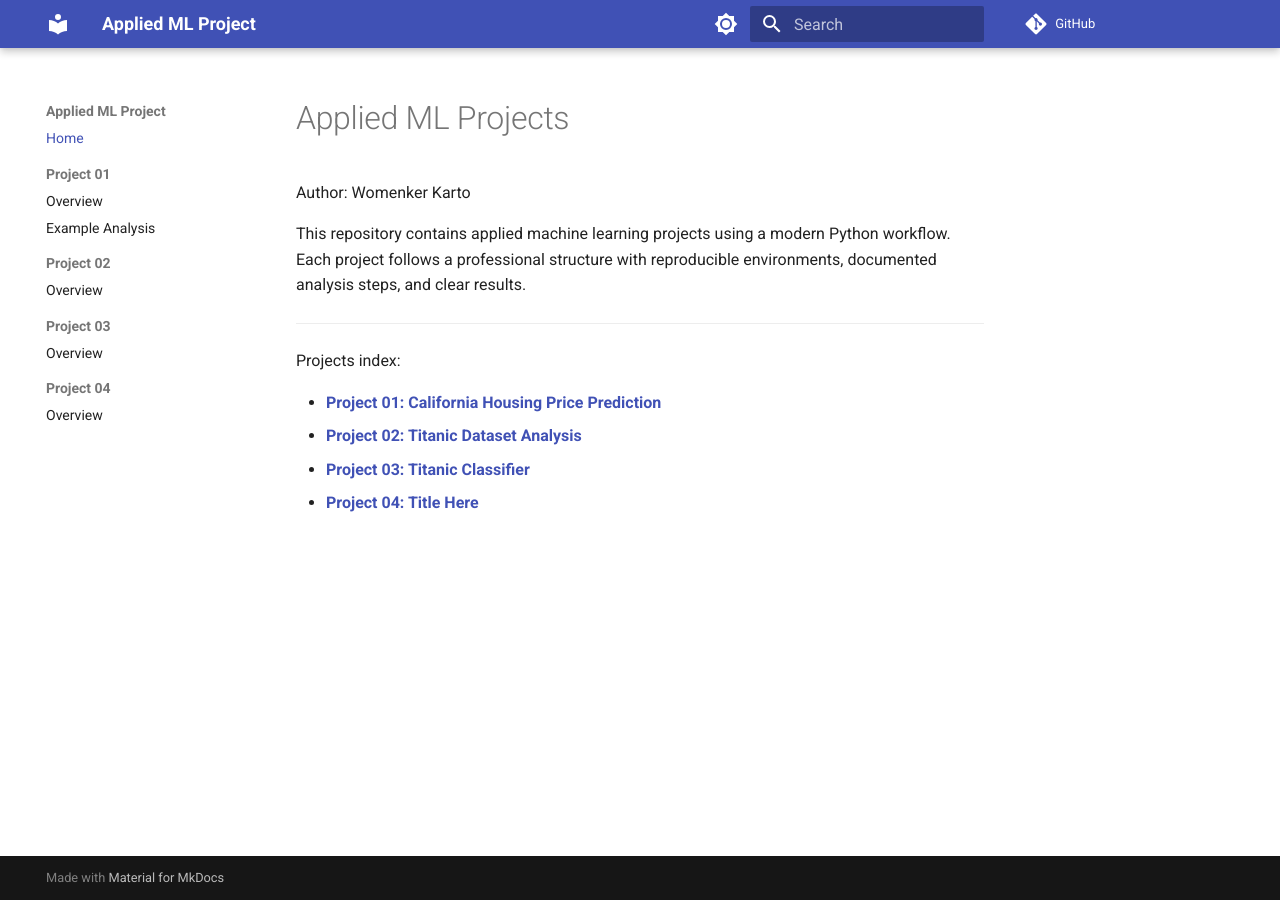
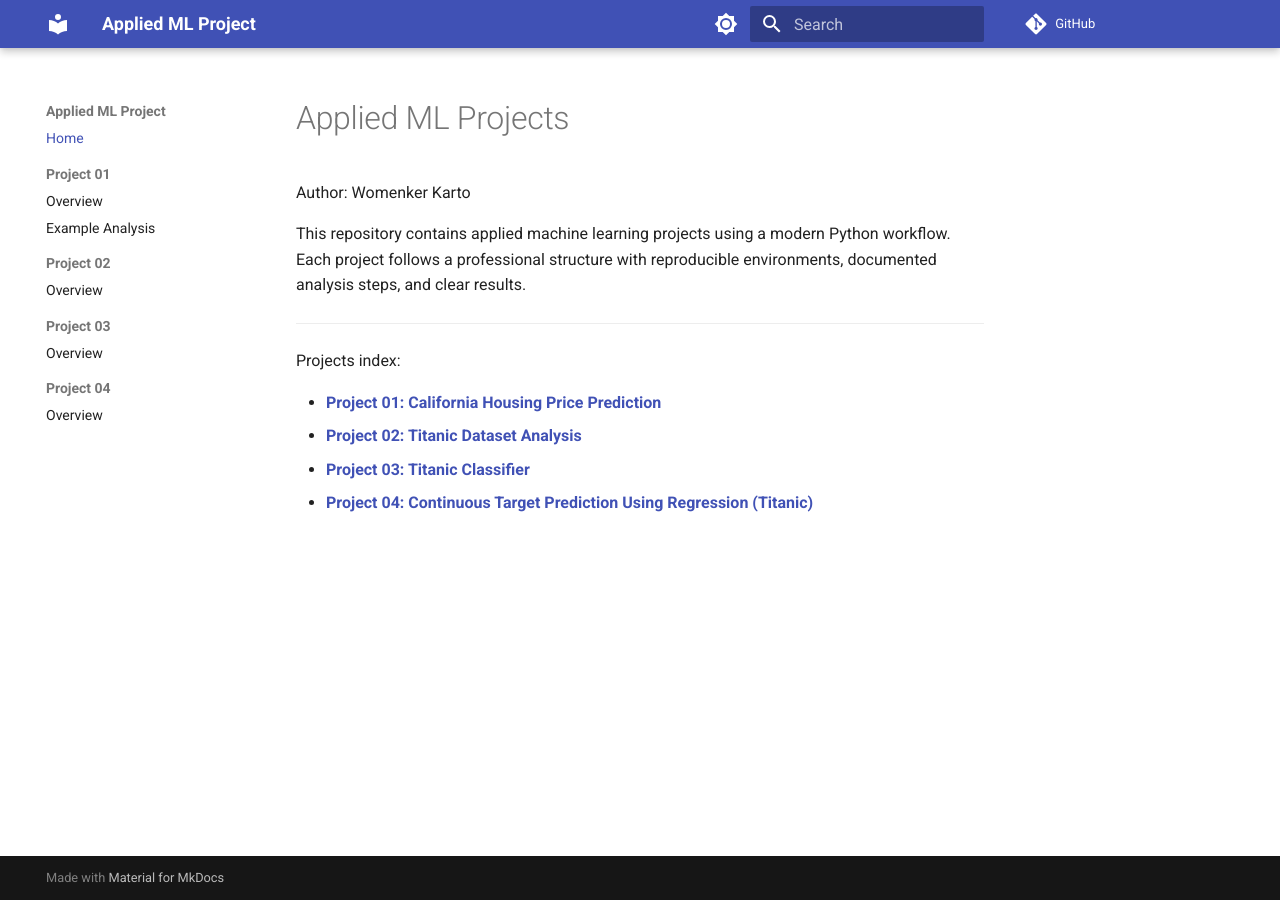
Before and after one commit to wkarto/applied-ml-karto, an MkDocs documentation site: the page built from docs/index.md, in a window 1280 px wide. Built offline with MkDocs 1.6.1 and Material for MkDocs 9.7.7, drawn with Linux system fonts in a browser that asks for light colours; comment, search, counter and statistics services are not loaded.

Commit message:
Updated readme index

```diff
--- a/docs/index.md
+++ b/docs/index.md
@@ -12,4 +12,4 @@ Projects index:
 - [**Project 01: California Housing Price Prediction**](project01/README.md)
 - [**Project 02: Titanic Dataset Analysis**](project02/README.md)
 - [**Project 03: Titanic Classifier**](project03/README.md)
-- [**Project 04: Title Here**](project04/README.md)
+- [**Project 04: Continuous Target Prediction Using Regression (Titanic)**](project04/README.md)
```
